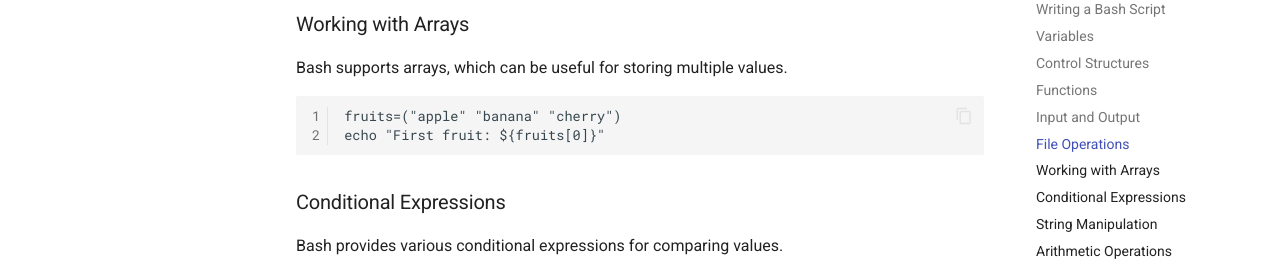
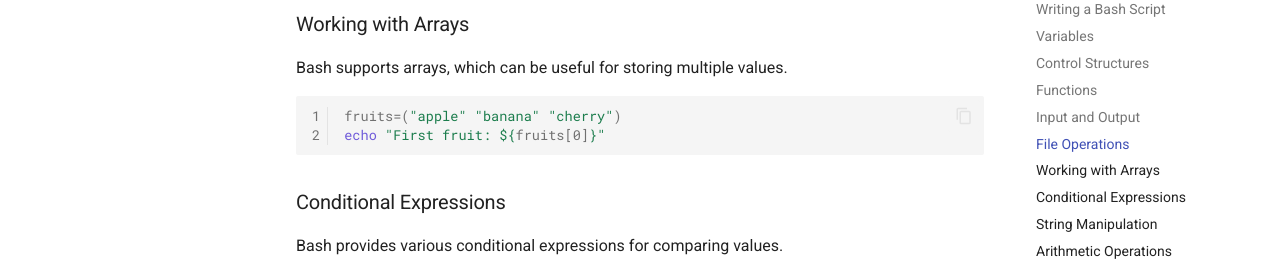
Before and after one commit to magic-inno/MagIC-Cluster-Docs, an MkDocs documentation site: the page built from docs/docs/linux/shell.md, in a window 1280 px wide and 1400 px high, scrolled down 2868 px. Shown: the part 153-423 px from the top of the window. Built offline with MkDocs 1.6.1 and Material for MkDocs 9.7.7, drawn with Linux system fonts in a browser that asks for light colours; some of the changed text lies outside the part shown.

Commit message:
linux-shell

````diff
--- a/docs/docs/linux/shell.md
+++ b/docs/docs/linux/shell.md
@@ -66,7 +66,7 @@ echo "Hello, $name!"
 
 - If-Else Statements:
 
-```
+```sh
 if [ condition ]; then
     # commands
 else
@@ -150,7 +150,7 @@ echo "This is a new line" >> filename.txt
 
 Bash supports arrays, which can be useful for storing multiple values.
 
-```
+```sh
 fruits=("apple" "banana" "cherry")
 echo "First fruit: ${fruits[0]}"
 ```
@@ -208,7 +208,7 @@ bash -x script.sh
 
 Functions can be used to modularize your scripts.
 
-```
+```sh
 function say_hello {
     echo "Hello, $1!"
 }
````
